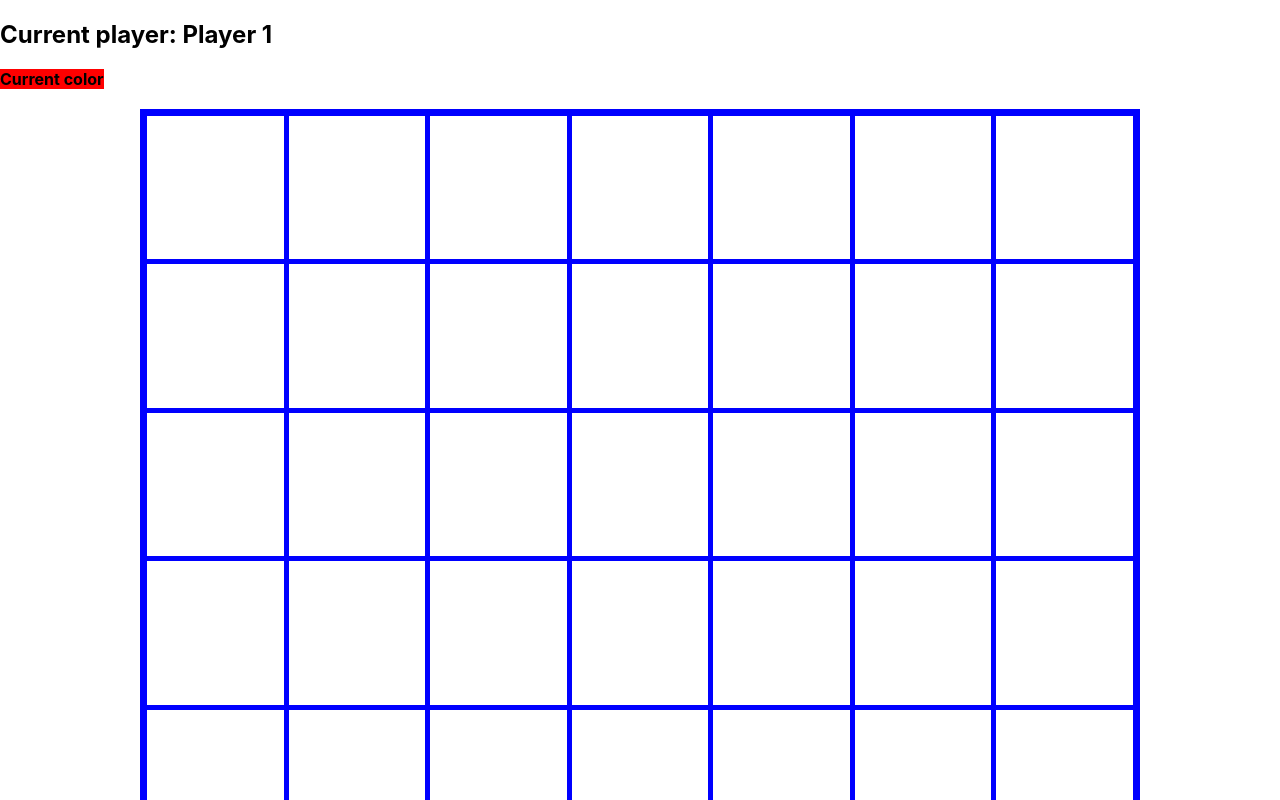
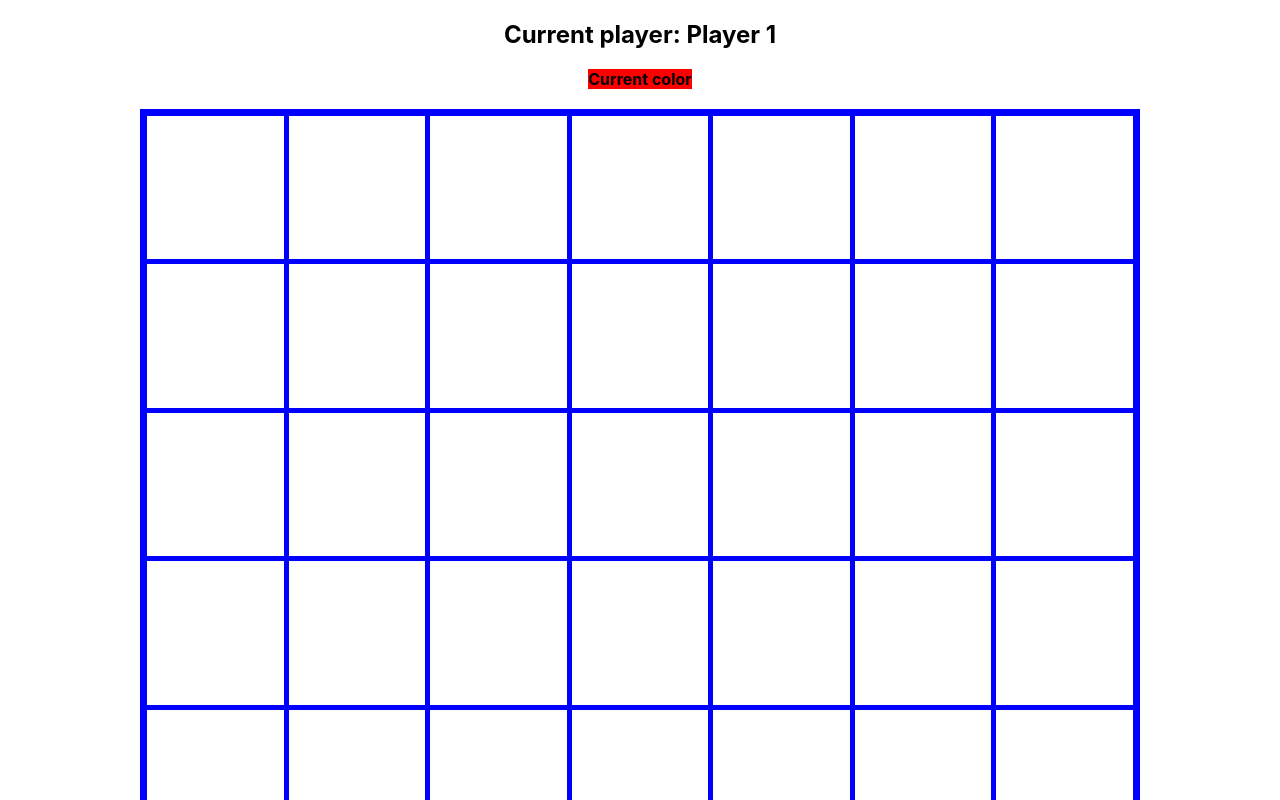
Before and after one commit to AltarnRain/4inarow, a React (Create React App) app: page / in a window 1280 px wide. Both pictures are taken after a click on the button "Done". Shown: the top 800 px of the page. Built offline with nearby package versions, Linux system fonts and the light colour scheme.

Commit message:
Set text-alignment center.

```diff
--- a/src/Components/Grid/GridComponent.tsx
+++ b/src/Components/Grid/GridComponent.tsx
@@ -107,7 +107,7 @@ const GridComponent: React.FC<Properties> = (props) => {
     }
 
     return (
-        <div className="centerScreen" >
+        <div style={{ textAlign: "center" }} >
             {won ?
                 <div>
                     <h1>{currentPlayer} has won the game</h1>
```
